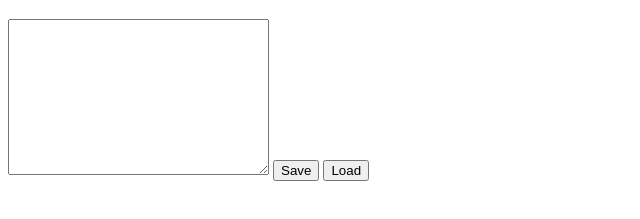
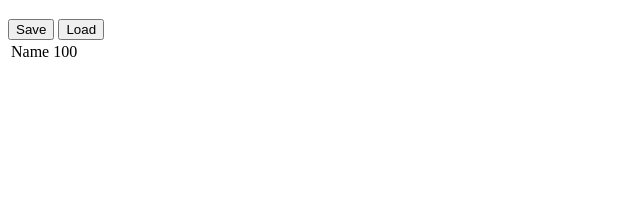
Before and after one commit to Vahmurka0204/hra, a plain HTML site: page src/index.html in a window 1280 px wide. Shown: the part 61-280 px from the top of the page, without its empty margins (0-640 px from the left). Drawn offline with Linux system fonts and the light colour scheme.

Commit message:
create table

```diff
--- a/quiz.json
+++ b/quiz.json
@@ -1,3 +1,3 @@
 {
-    "a": 33
+    "a": 38
 }
--- a/src/index.html
+++ b/src/index.html
@@ -9,8 +9,10 @@
     <body>
         <noscript>potřebujete mít zapnutý javascript aby aplikace fungovala</noscript>
         <h1>Riskuj!</h1>
-        <textarea id="data" cols="30" rows="10"></textarea>
         <button id="save">Save</button>
         <button id="load">Load</button>
+        <table>
+            <tbody></tbody>
+        </table>
     </body>
 </html>
--- a/src/index.js
+++ b/src/index.js
@@ -1,3 +1,32 @@
+class Quiz {
+    constructor(name, themes){
+        this.name = name;
+        this.themes = themes;
+    }
+}
+
+class Theme {
+    constructor (name, questions){
+        this.name = name;
+        this.questions = questions;
+    }
+}
+
+class Question {
+    constructor(text, cost, answers){
+        this.text = text;
+        this.cost = cost;
+        this.answers = answers;
+    }
+}
+
+class Answer {
+    constructor(text, isItRight){
+        this.text = text;
+        this.isItRight = isItRight;
+    }
+}
+
 const getRandomIndex = (min, max) => {
     return Math.floor(Math.random() * (max - min) + min);
 }
@@ -10,9 +39,33 @@ window.addEventListener("load", () => {
     $icon.setAttribute("href", `icons/${icons[index]}`)
     document.head.appendChild($icon)
 
-    const $data = document.getElementById("data")
+    const $data = document.getElementsByTagName("tbody")[0]
     const $save = document.getElementById("save")
     const $load = document.getElementById("load")
+
+    const ans1 = new Answer ("a", true)
+    const ans2 = new Answer ("b", false)
+    const question = new Question("question?", 100, [ans1, ans2])
+    const theme = new Theme ("Name", [question])
+    const quiz = new Quiz("nova hra", [theme])
+
+    for (let i = 0; i < quiz.themes.length; i++) {
+        const element = quiz.themes[i];
+        const $tr = document.createElement("tr")
+        const $td = document.createElement("td")
+        $td.innerHTML = element.name
+        $tr.append($td)
+
+        for (let j = 0; j < element.questions.length; j++) {
+            const $td = document.createElement("td")
+            $td.innerHTML=element.questions[j].cost
+            $tr.append($td)
+        }
+
+        $data.append($tr)
+
+    }
+
 
     $load.addEventListener("click", async () => {
         const [fileHandler] = await window.showOpenFilePicker({
```
Also changed, not shown: 1 other file.
